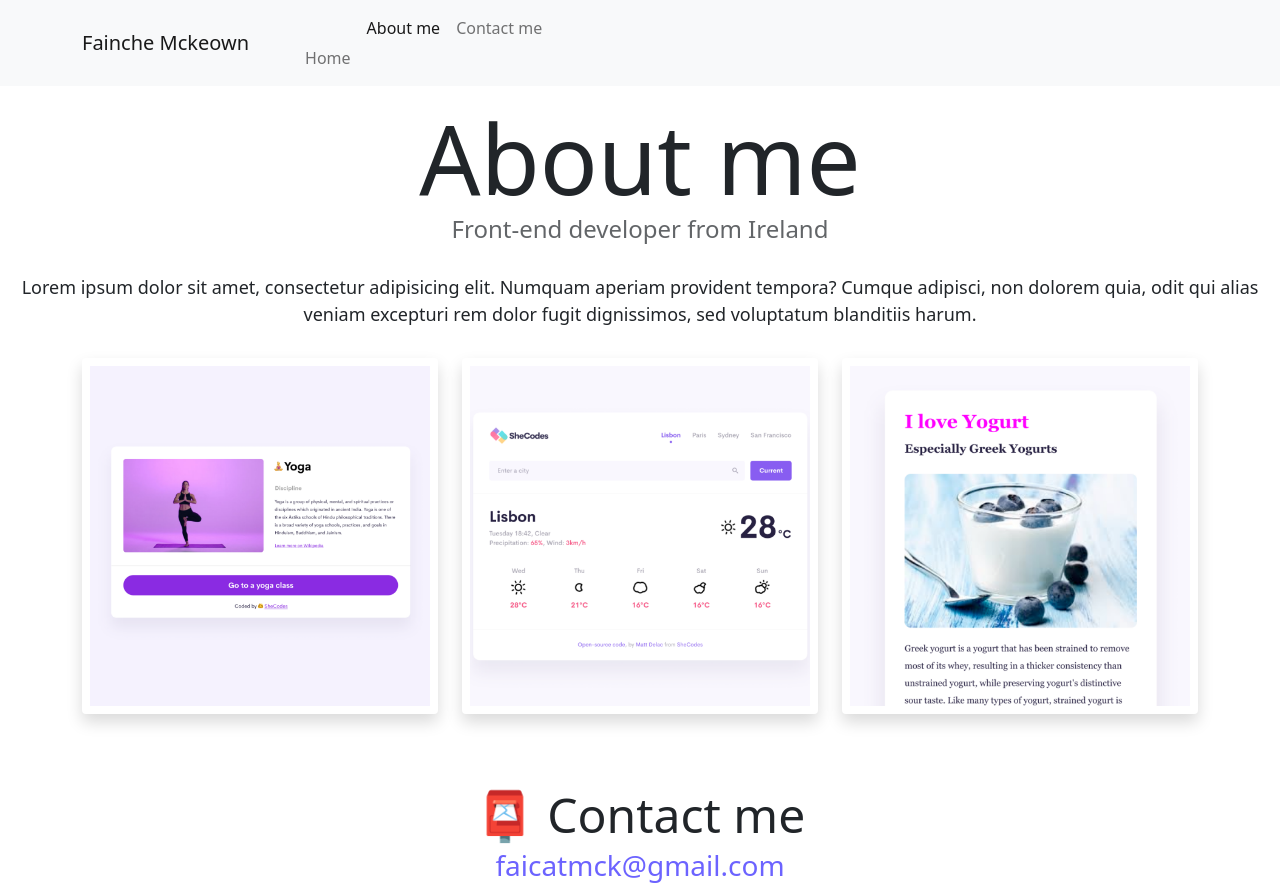
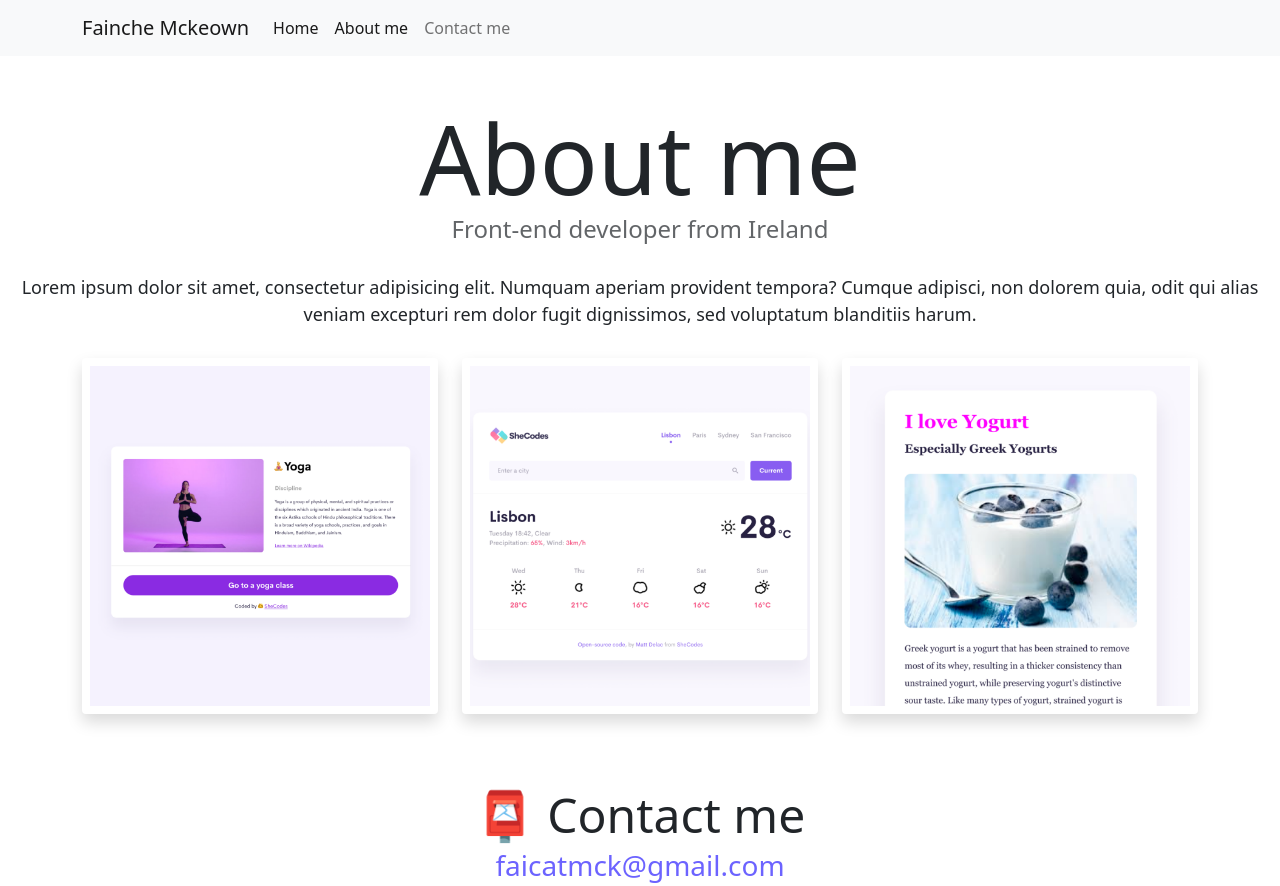
Before and after one commit to faicat99/seo-friendly, a website: page about.html in a window 1280 px wide. Drawn offline with nearby package versions, Linux system fonts and the light colour scheme.

Commit message:
update about navbar

```diff
--- a/about.html
+++ b/about.html
@@ -25,7 +25,7 @@
   <body>
     <nav class="navbar navbar-expand-lg navbar-light bg-light fixed-top">
       <div class="container">
-        <a class="navbar-brand" href="/" title="Homepage">Fainche Mckeown
+        <a class="navbar-brand" href="/" title="Homepage">Fainche Mckeown</a>
         <button
           class="navbar-toggler"
           type="button"
@@ -40,7 +40,11 @@
         <div class="collapse navbar-collapse" id="navbarNav">
           <ul class="navbar-nav">
             <li class="nav-item">
-              <a class="nav-link" aria-current="page" href="/" tilte="Homepage"
+              <a
+                class="nav-link active"
+                aria-current="page"
+                href="/"
+                tilte="Homepage"
                 >Home</a
               >
             </li>
```
